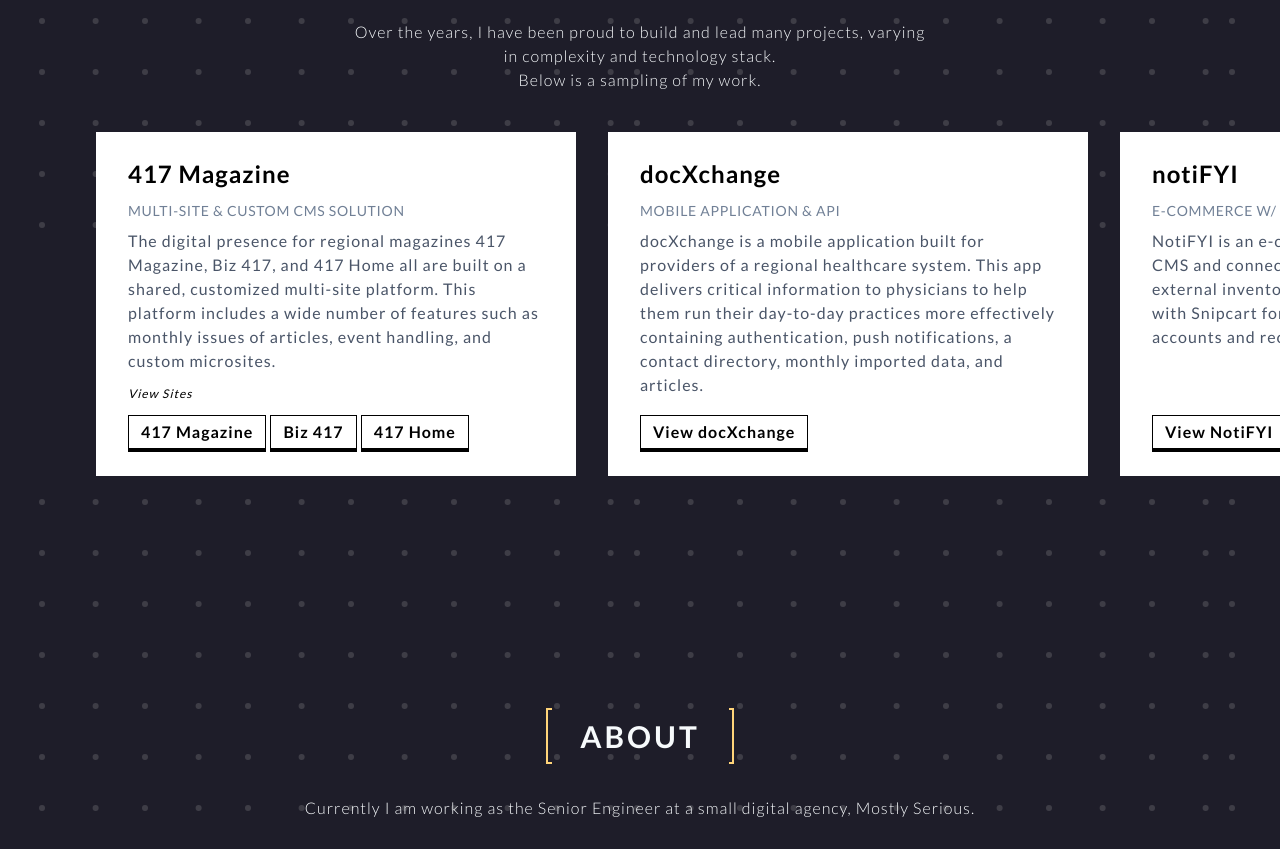
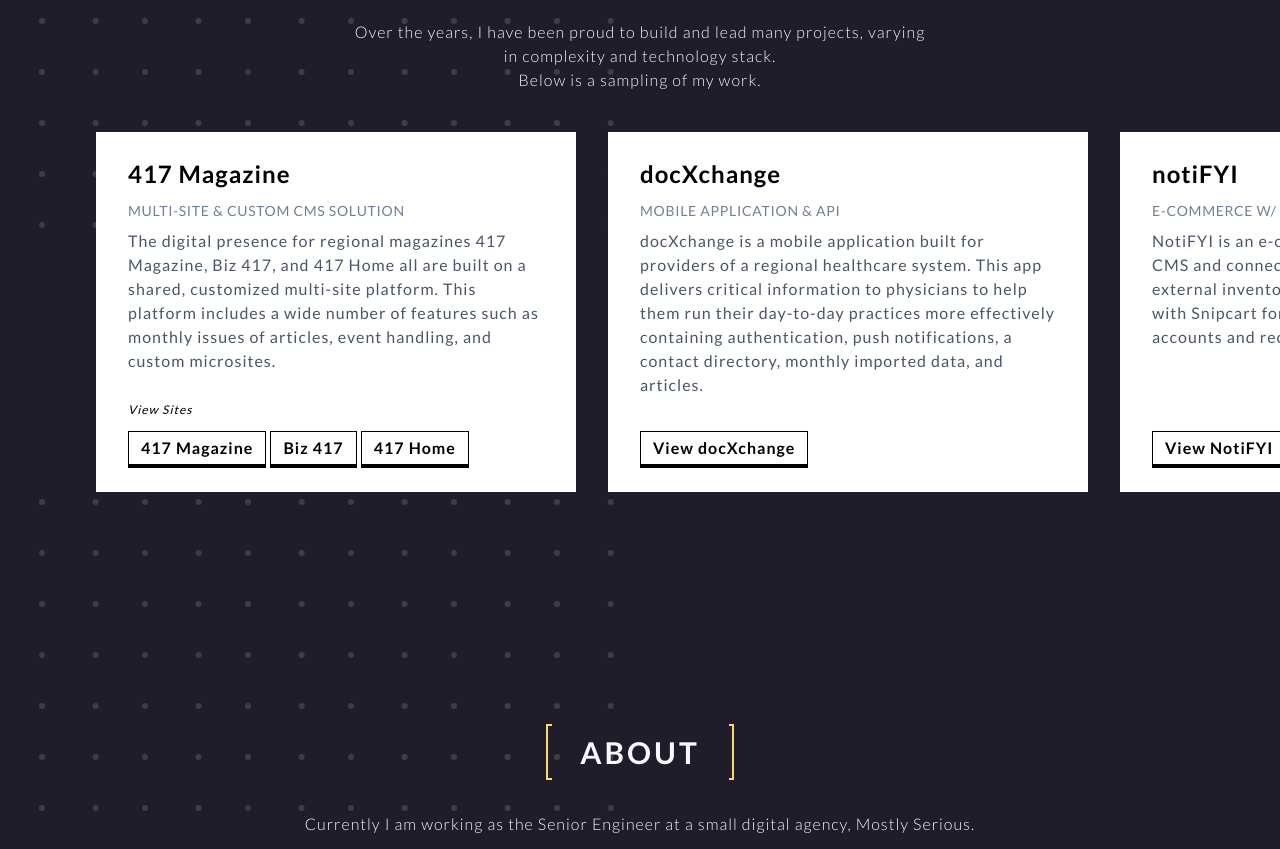
Before and after one commit to AimeeHendrycks/aimeehendrycks-portfolio, a website: page public/index.html in a window 1280 px wide. Shown: the part 820-1669 px from the top of the page. Drawn offline with Linux system fonts and the light colour scheme; a web font is replaced by a local one.

Commit message:
Updates for browser support

```diff
--- a/assets/css/components/_project-cards.css
+++ b/assets/css/components/_project-cards.css
@@ -46,9 +46,11 @@
   flex-shrink: 0;
   z-index: 10;
   &__inner {
-    @apply px-4 py-4 flex flex-col h-full justify-between items-start;
+    @apply px-4 py-4 flex flex-col justify-between items-start;
+    min-height: 440px;
     @media (min-width: 768px) {
       @apply px-8 py-6;
+      min-height: 360px;
     }
   }
   &__btn {
--- a/assets/css/components/_texture.css
+++ b/assets/css/components/_texture.css
@@ -4,7 +4,7 @@
   left: -50vw;
   top: 1.5rem;
   width: 100%;
-  background-repeat-x: no-repeat;
+  background-repeat: repeat-y;
   z-index: -1;
   overflow: hidden;
 
--- a/public/index.html
+++ b/public/index.html
@@ -3,7 +3,7 @@
     <meta charset="UTF-8">
     <meta name="viewport" content="width=device-width, initial-scale=1.0">
     <title>Aimee Hendrycks | Full Stack Developer</title>
-    <link rel="stylesheet" href="/build/main.css">
+    <link rel="stylesheet" href="/build/main.css?06-14-16-52">
     <script src="https://kit.fontawesome.com/62cb59866b.js" crossorigin="anonymous"></script><link href="https://kit-free.fontawesome.com/releases/latest/css/free-v4-shims.min.css" media="all" rel="stylesheet"><link href="https://kit-free.fontawesome.com/releases/latest/css/free-v4-font-face.min.css" media="all" rel="stylesheet"><link href="https://kit-free.fontawesome.com/releases/latest/css/free.min.css" media="all" rel="stylesheet">
     <link href="https://fonts.googleapis.com/css2?family=Allerta+Stencil&amp;family=Lato:wght@300;400;700&amp;display=swap" rel="stylesheet">
 
@@ -25,7 +25,7 @@
     </script>
   </head>
   <body class="bg-dark-blue text-gray-100">
-    <script src="/build/main.js"></script>
+    <script src="/build/main.js?06-14-16-52"></script>
     <main>
       <div class="bg-texture rellax" data-rellax-speed="-9" style="background-image: url('img/dots.svg');"></div>
       <header class="container mx-auto">
```
Also changed, not shown: public/build/main.css.
